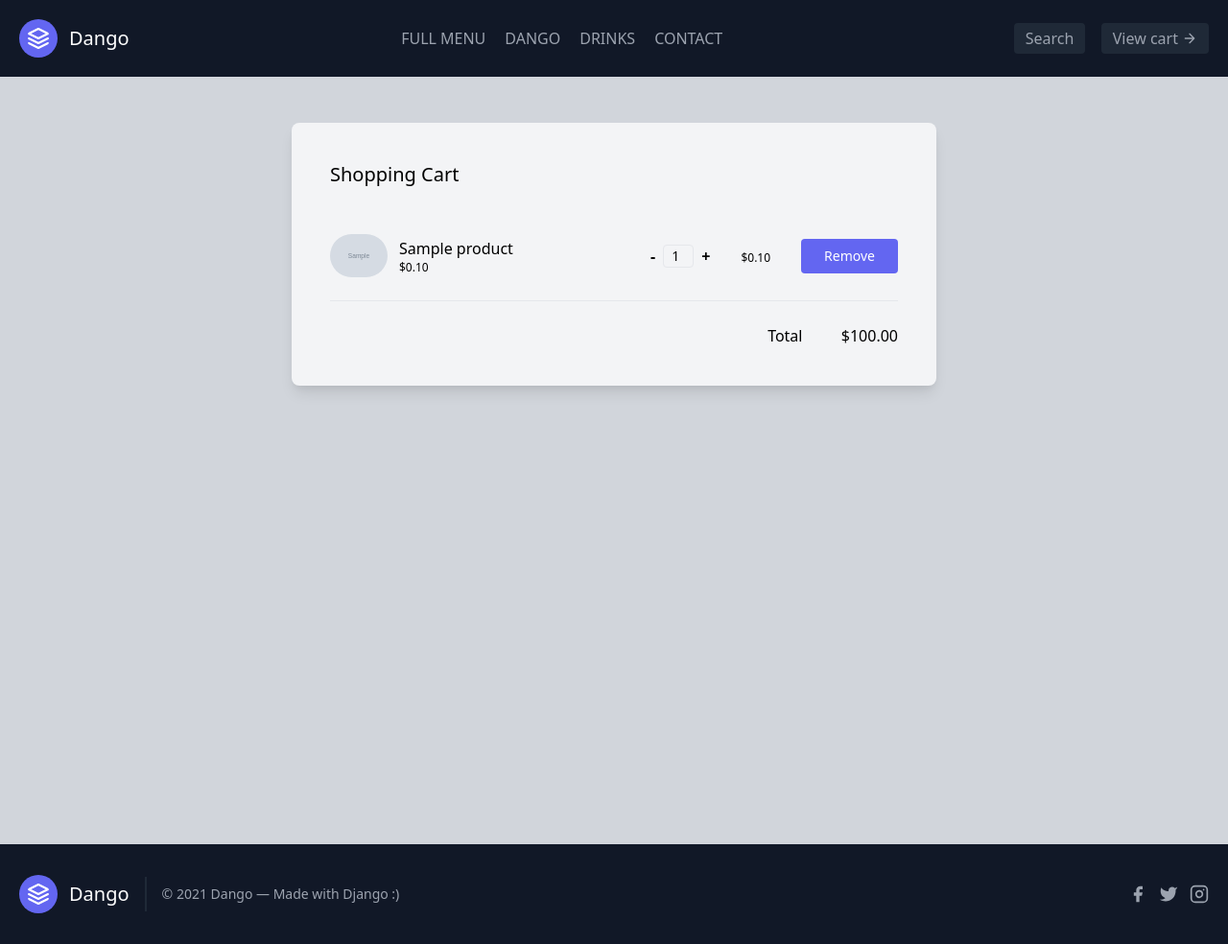
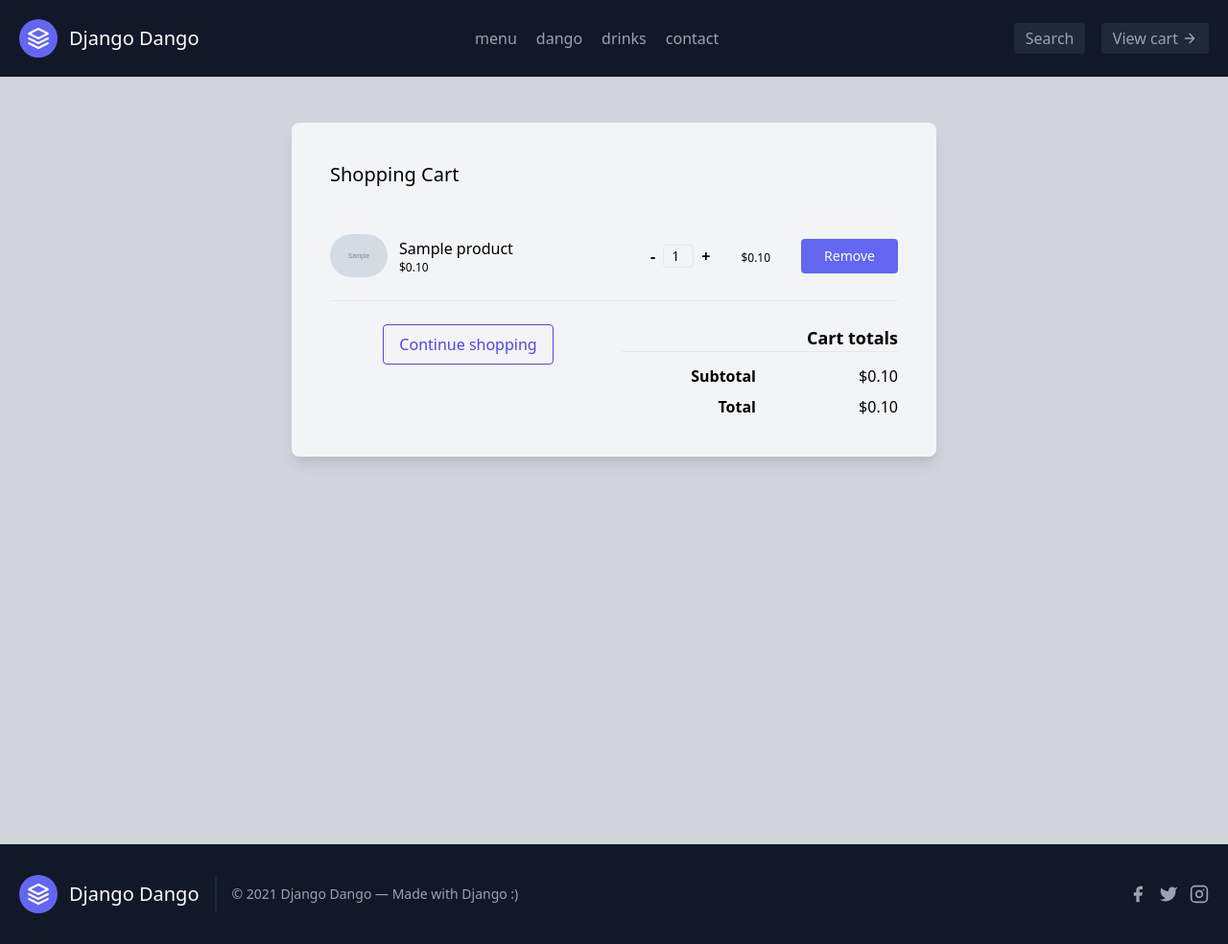
Before and after one commit to sjinno/dango, a Django app: template templates/cart/cart.html in a window 1280 px wide. Shown: the whole page at 96% size. Run offline with Django 3.2, Linux system fonts and the light colour scheme; the template is opened without the code that fills it: values that come from a table or form of the project are taken from there, others are empty; tables that the repository leaves empty hold one stand-in row (values such as "Sample post"); grey boxes marked "Sample" are stand-in pictures.

Commit message:
cart: Make subtotal and total sections.

```diff
--- a/cart/models.py
+++ b/cart/models.py
@@ -88,6 +88,24 @@ class Order(models.Model):
     def reference_number(self):
         return f'OORDER-{self.pk}'
 
+    def get_raw_subtotal(self):
+        total = 0
+        for order_item in self.items.all():
+            total += order_item.get_raw_total_item_price()
+        return total
+
+    def get_subtotal(self):
+        return '{:.2f}'.format(self.get_raw_subtotal() / 100)
+
+    def get_raw_total(self):
+        subtotal = self.get_raw_subtotal()
+        # total = subtotal - discounts + tax + delivery
+        return subtotal
+
+    def get_total(self):
+        total = self.get_raw_total()
+        return '{:.2f}'.format(total / 100)
+
 
 class Payment(models.Model):
     order = models.ForeignKey(
--- a/templates/cart/cart.html
+++ b/templates/cart/cart.html
@@ -22,12 +22,28 @@
                         <br>
                         There are no items in your cart. <a class="text-indigo-500" href="{% url 'cart:product-list' %}">Continue shopping.</a>
                         {% endfor %}
+                        {% if order.items.count > 0 %}
                         <br>
                         <hr>
                         <br>
                         <div class="grid grid-cols-6 gap-4">
-                            <div class="col-end-13 col-span-2">Total &emsp;&emsp; $100.00</div>
+                            <div class="col-start-1 col-end-4 text-center">
+                                <a href="{% url 'cart:product-list' %}" type="button" class="inline-flex border border-indigo-600 text-indigo-600 hover:bg-indigo-600 hover:text-gray-200 rounded px-4 py-2">Continue shopping</a>
+                            </div>
+                            <div class="col-start-4 col-end-7 text-right font-bold text-lg">
+                                Cart totals
+                                <hr>
+                            </div>
                         </div>
+                        <div class="grid grid-cols-8 mb-2">
+                            <div class="col-start-5 col-end-7 text-right font-semibold">Subtotal</div>
+                            <div class="col-start-7 col-end-9 text-right">${{ order.get_subtotal }}</div>
+                        </div>
+                        <div class="grid grid-cols-8">
+                            <div class="col-start-5 col-end-7 text-right font-semibold">Total</div>
+                            <div class="col-start-7 col-end-9 text-right">${{ order.get_total }}</div>
+                        </div>
+                        {% endif %}
                     </div>
                 </div>
             </div>
--- a/templates/cart/product_list.html
+++ b/templates/cart/product_list.html
@@ -5,9 +5,9 @@
   >
     <div class="flex flex-wrap -m-4">
       {% for product in object_list %}
-      <div class="lg:w-1/2 md:w-1/2 p-4 w-full">
+      <div class="lg:w-1/3 md:w-1/2 p-4 w-full">
         <a
-          class="block relative w-64 h-auto rounded overflow-hidden"
+          class="block relative h-auto rounded overflow-hidden"
           href="{{ product.get_absolute_url }}"
         >
           <img
--- a/templates/footer.html
+++ b/templates/footer.html
@@ -1,28 +1,76 @@
 <footer class="text-gray-400 bg-gray-900 body-font">
-  <div class="container px-5 py-8 mx-auto flex items-center sm:flex-row flex-col">
-    <a class="flex title-font font-medium items-center md:justify-start justify-center text-white">
-      <svg xmlns="http://www.w3.org/2000/svg" fill="none" stroke="currentColor" stroke-linecap="round" stroke-linejoin="round" stroke-width="2" class="w-10 h-10 text-white p-2 bg-indigo-500 rounded-full" viewBox="0 0 24 24">
-        <path d="M12 2L2 7l10 5 10-5-10-5zM2 17l10 5 10-5M2 12l10 5 10-5"></path>
+  <div
+    class="container px-5 py-8 mx-auto flex items-center sm:flex-row flex-col"
+  >
+    <a
+      class="flex title-font font-medium items-center md:justify-start justify-center text-white"
+    >
+      <svg
+        xmlns="http://www.w3.org/2000/svg"
+        fill="none"
+        stroke="currentColor"
+        stroke-linecap="round"
+        stroke-linejoin="round"
+        stroke-width="2"
+        class="w-10 h-10 text-white p-2 bg-indigo-500 rounded-full"
+        viewBox="0 0 24 24"
+      >
+        <path
+          d="M12 2L2 7l10 5 10-5-10-5zM2 17l10 5 10-5M2 12l10 5 10-5"
+        ></path>
       </svg>
-      <span class="ml-3 text-xl">Dango</span>
+      <span class="ml-3 text-xl">Django Dango</span>
     </a>
-    <p class="text-sm text-gray-400 sm:ml-4 sm:pl-4 sm:border-l-2 sm:border-gray-800 sm:py-2 sm:mt-0 mt-4">© 2021 Dango — Made with Django :)
+    <p
+      class="text-sm text-gray-400 sm:ml-4 sm:pl-4 sm:border-l-2 sm:border-gray-800 sm:py-2 sm:mt-0 mt-4"
+    >
+      © 2021 Django Dango — Made with Django :)
     </p>
-    <span class="inline-flex sm:ml-auto sm:mt-0 mt-4 justify-center sm:justify-start">
+    <span
+      class="inline-flex sm:ml-auto sm:mt-0 mt-4 justify-center sm:justify-start"
+    >
       <a class="text-gray-400">
-        <svg fill="currentColor" stroke-linecap="round" stroke-linejoin="round" stroke-width="2" class="w-5 h-5" viewBox="0 0 24 24">
-          <path d="M18 2h-3a5 5 0 00-5 5v3H7v4h3v8h4v-8h3l1-4h-4V7a1 1 0 011-1h3z"></path>
+        <svg
+          fill="currentColor"
+          stroke-linecap="round"
+          stroke-linejoin="round"
+          stroke-width="2"
+          class="w-5 h-5"
+          viewBox="0 0 24 24"
+        >
+          <path
+            d="M18 2h-3a5 5 0 00-5 5v3H7v4h3v8h4v-8h3l1-4h-4V7a1 1 0 011-1h3z"
+          ></path>
         </svg>
       </a>
       <a class="ml-3 text-gray-400">
-        <svg fill="currentColor" stroke-linecap="round" stroke-linejoin="round" stroke-width="2" class="w-5 h-5" viewBox="0 0 24 24">
-          <path d="M23 3a10.9 10.9 0 01-3.14 1.53 4.48 4.48 0 00-7.86 3v1A10.66 10.66 0 013 4s-4 9 5 13a11.64 11.64 0 01-7 2c9 5 20 0 20-11.5a4.5 4.5 0 00-.08-.83A7.72 7.72 0 0023 3z"></path>
+        <svg
+          fill="currentColor"
+          stroke-linecap="round"
+          stroke-linejoin="round"
+          stroke-width="2"
+          class="w-5 h-5"
+          viewBox="0 0 24 24"
+        >
+          <path
+            d="M23 3a10.9 10.9 0 01-3.14 1.53 4.48 4.48 0 00-7.86 3v1A10.66 10.66 0 013 4s-4 9 5 13a11.64 11.64 0 01-7 2c9 5 20 0 20-11.5a4.5 4.5 0 00-.08-.83A7.72 7.72 0 0023 3z"
+          ></path>
         </svg>
       </a>
       <a class="ml-3 text-gray-400">
-        <svg fill="none" stroke="currentColor" stroke-linecap="round" stroke-linejoin="round" stroke-width="2" class="w-5 h-5" viewBox="0 0 24 24">
+        <svg
+          fill="none"
+          stroke="currentColor"
+          stroke-linecap="round"
+          stroke-linejoin="round"
+          stroke-width="2"
+          class="w-5 h-5"
+          viewBox="0 0 24 24"
+        >
           <rect width="20" height="20" x="2" y="2" rx="5" ry="5"></rect>
-          <path d="M16 11.37A4 4 0 1112.63 8 4 4 0 0116 11.37zm1.5-4.87h.01"></path>
+          <path
+            d="M16 11.37A4 4 0 1112.63 8 4 4 0 0116 11.37zm1.5-4.87h.01"
+          ></path>
         </svg>
       </a>
     </span>
--- a/templates/header.html
+++ b/templates/header.html
@@ -20,17 +20,17 @@
           d="M12 2L2 7l10 5 10-5-10-5zM2 17l10 5 10-5M2 12l10 5 10-5"
         ></path>
       </svg>
-      <span class="ml-3 text-xl">Dango</span>
+      <span class="ml-3 text-xl">Django Dango</span>
     </a>
     <nav
       class="md:ml-auto md:mr-auto flex flex-wrap items-center text-base justify-center"
     >
       <a class="mr-5 hover:text-white" href="{% url 'cart:product-list' %}"
-        >FULL MENU</a
+        >menu</a
       >
-      <a class="mr-5 hover:text-white">DANGO</a>
-      <a class="mr-5 hover:text-white">DRINKS</a>
-      <a class="mr-5 hover:text-white" href="{% url 'contact' %}">CONTACT</a>
+      <a class="mr-5 hover:text-white">dango</a>
+      <a class="mr-5 hover:text-white">drinks</a>
+      <a class="mr-5 hover:text-white" href="{% url 'contact' %}">contact</a>
     </nav>
     <nav>
       <button
```
